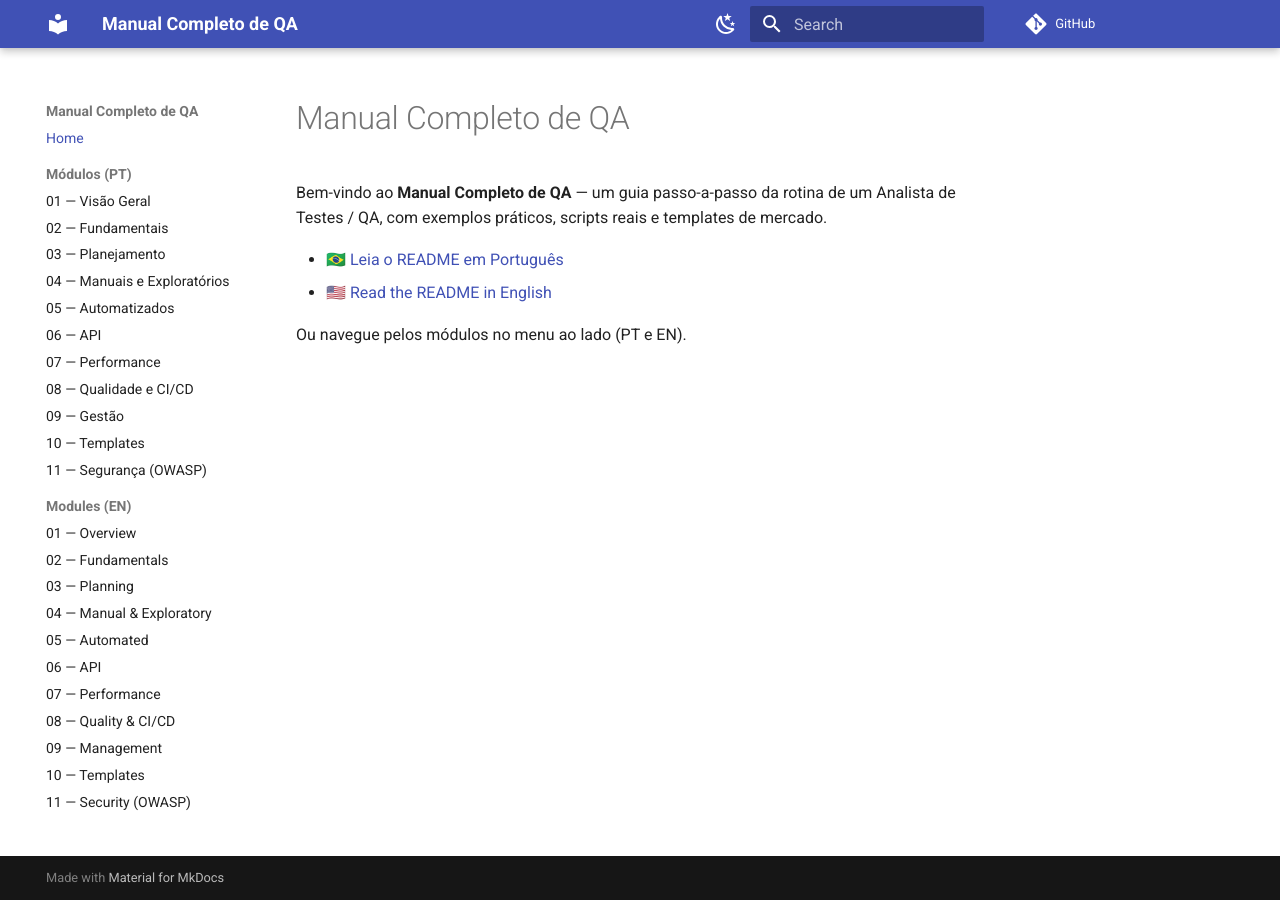
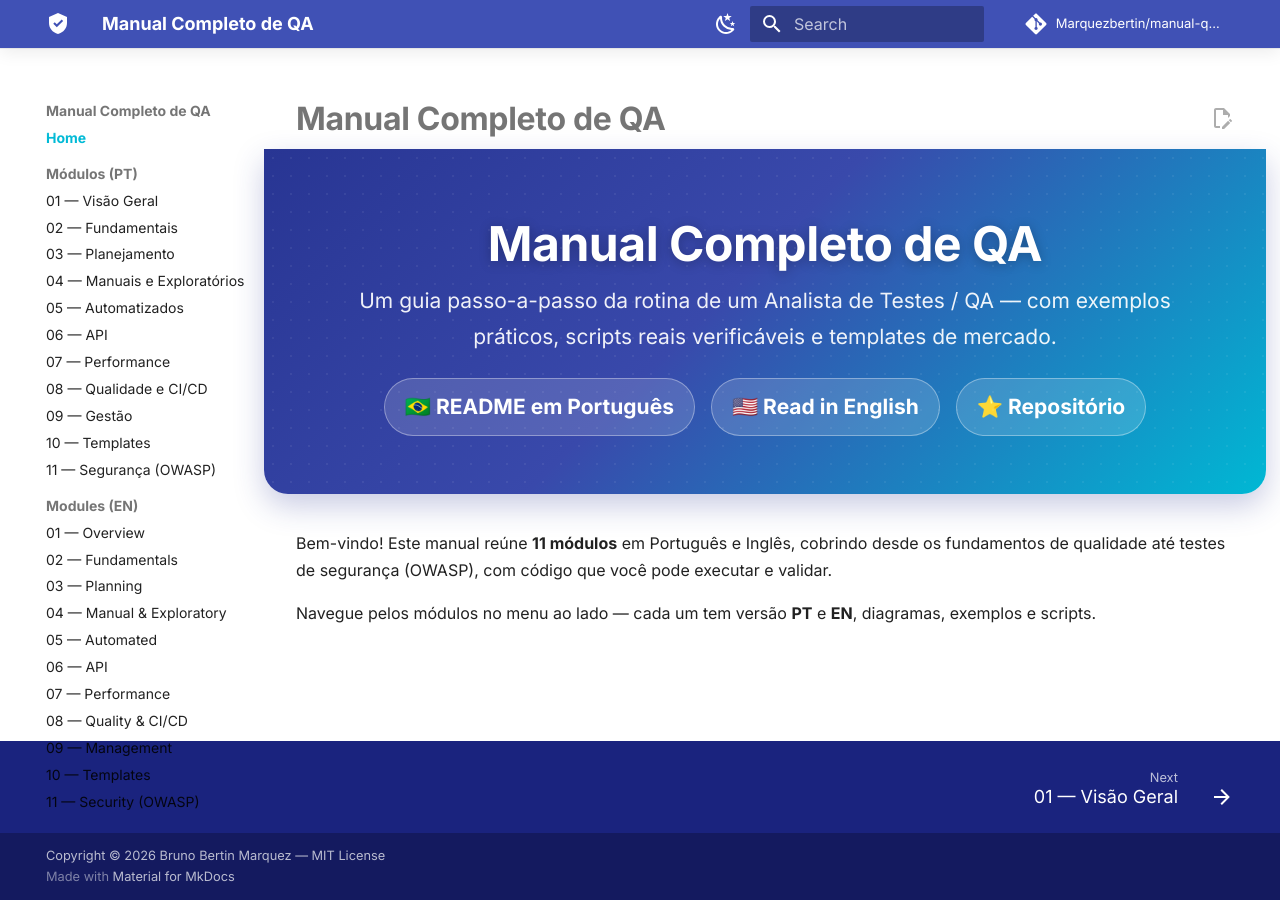
Before and after one commit to Marquezbertin/manual-qa-completo, an MkDocs documentation site: the page built from docs/index.md, in a window 1280 px wide. Built offline with MkDocs 1.6.1 and Material for MkDocs 9.7.7, drawn with Linux system fonts in a browser that asks for light colours; comment, search, counter and statistics services are not loaded.

Commit message:
style(docs): modern professional theme
- mkdocs.yml: richer Material theme (Inter/Fira Code, cyan accent, logo/favicon,
  edit links, features: top nav, toc.follow, search.suggest, code.annotate)
- docs/assets/extra.css: hero banner, card admonitions, styled tables/code/quotes
- docs/assets/logo.svg + favicon.svg
- docs/index.md: hero section

```diff
--- /dev/null
+++ b/docs/assets/stylesheets/extra.css
@@ -0,0 +1,166 @@
+/* ===========================================================
+   Manual Completo de QA — custom theme polish
+   =========================================================== */
+
+/* ---- Typography & reading comfort ---- */
+.md-typeset {
+  font-size: 0.8rem;
+  line-height: 1.7;
+}
+.md-typeset h1,
+.md-typeset h2 {
+  font-weight: 800;
+  letter-spacing: -0.01em;
+}
+.md-typeset h2 {
+  border-bottom: 1px solid rgba(0, 0, 0, 0.08);
+  padding-bottom: 0.3em;
+  margin-bottom: 0.8em;
+}
+[data-md-color-scheme="slate"] .md-typeset h2 {
+  border-bottom-color: rgba(255, 255, 255, 0.12);
+}
+.md-typeset a {
+  text-decoration: none;
+  border-bottom: 1px solid transparent;
+  transition: border-color 0.2s;
+}
+.md-typeset a:hover {
+  border-bottom-color: var(--md-accent-fg-color);
+}
+
+/* ---- Top app bar ---- */
+.md-header {
+  box-shadow: 0 1px 0 rgba(0, 0, 0, 0.06), 0 4px 18px rgba(0, 0, 0, 0.08);
+}
+.md-header__title {
+  font-weight: 700;
+}
+
+/* ---- Hero banner (home only) ---- */
+.hero {
+  position: relative;
+  margin: -1.6rem -1.6rem 1.8rem;
+  padding: 3.2rem 1.6rem 2.6rem;
+  text-align: center;
+  color: #fff;
+  background: linear-gradient(135deg, #283593 0%, #3949ab 45%, #00b8d4 100%);
+  border-radius: 0 0 1.2rem 1.2rem;
+  box-shadow: 0 12px 30px rgba(40, 53, 147, 0.25);
+}
+.hero::after {
+  content: "";
+  position: absolute;
+  inset: 0;
+  background-image: radial-gradient(rgba(255, 255, 255, 0.18) 1px, transparent 1px);
+  background-size: 18px 18px;
+  opacity: 0.35;
+  pointer-events: none;
+}
+.hero h1 {
+  color: #fff;
+  font-size: 2.4rem;
+  font-weight: 800;
+  margin: 0 0 0.4rem;
+  text-shadow: 0 2px 12px rgba(0, 0, 0, 0.25);
+}
+.hero p {
+  color: rgba(255, 255, 255, 0.92);
+  font-size: 1.05rem;
+  max-width: 42rem;
+  margin: 0.3rem auto;
+}
+.hero .hero-links {
+  margin-top: 1.2rem;
+  display: flex;
+  gap: 0.8rem;
+  justify-content: center;
+  flex-wrap: wrap;
+}
+.hero .hero-links a {
+  display: inline-flex;
+  align-items: center;
+  gap: 0.4rem;
+  padding: 0.5rem 1rem;
+  border-radius: 999px;
+  background: rgba(255, 255, 255, 0.15);
+  color: #fff;
+  border: 1px solid rgba(255, 255, 255, 0.35);
+  font-weight: 600;
+  transition: background 0.2s, transform 0.2s;
+}
+.hero .hero-links a:hover {
+  background: rgba(255, 255, 255, 0.28);
+  transform: translateY(-1px);
+  border-bottom-color: transparent;
+}
+
+/* ---- Admonitions (modern cards) ---- */
+.md-typeset .admonition {
+  border-radius: 0.6rem;
+  border-left-width: 4px;
+  box-shadow: 0 2px 8px rgba(0, 0, 0, 0.06);
+}
+.md-typeset .admonition > .admonition-title {
+  font-weight: 600;
+}
+.md-typeset .admonition .admonition-title::before {
+  font-size: 1rem;
+}
+
+/* ---- Tables ---- */
+.md-typeset table:not([class]) {
+  border-radius: 0.5rem;
+  overflow: hidden;
+  box-shadow: 0 2px 10px rgba(0, 0, 0, 0.06);
+  border: 1px solid rgba(0, 0, 0, 0.06);
+}
+.md-typeset table:not([class]) th {
+  background: var(--md-primary-fg-color);
+  color: #fff;
+  font-weight: 700;
+}
+[data-md-color-scheme="slate"] .md-typeset table:not([class]) {
+  border-color: rgba(255, 255, 255, 0.12);
+}
+.md-typeset table:not([class]) tr:hover td {
+  background: rgba(0, 184, 212, 0.08);
+}
+
+/* ---- Code blocks ---- */
+.md-typeset pre {
+  border-radius: 0.6rem;
+  box-shadow: 0 4px 14px rgba(0, 0, 0, 0.12);
+}
+.md-typeset code {
+  border-radius: 0.3rem;
+}
+
+/* ---- Blockquotes ---- */
+.md-typeset blockquote {
+  border-left: 4px solid var(--md-accent-fg-color);
+  background: rgba(0, 184, 212, 0.06);
+  border-radius: 0 0.5rem 0.5rem 0;
+  padding: 0.4rem 1rem;
+  color: var(--md-default-fg-color);
+}
+
+/* ---- Footer ---- */
+.md-footer {
+  background: #1a237e;
+}
+.md-footer-meta {
+  background: rgba(0, 0, 0, 0.25);
+}
+
+/* ---- Tabs ---- */
+.md-typeset .tabbed-set > input:checked + label {
+  color: var(--md-accent-fg-color);
+  border-color: var(--md-accent-fg-color);
+}
+
+/* ---- Smooth nav active item ---- */
+.md-nav__item--active > .md-nav__link {
+  color: var(--md-accent-fg-color);
+  font-weight: 600;
+}
--- a/docs/index.md
+++ b/docs/index.md
@@ -1,8 +1,15 @@
 # Manual Completo de QA
 
-Bem-vindo ao **Manual Completo de QA** — um guia passo-a-passo da rotina de um Analista de Testes / QA, com exemplos práticos, scripts reais e templates de mercado.
+<div class="hero">
+  <h1>Manual Completo de QA</h1>
+  <p>Um guia passo-a-passo da rotina de um Analista de Testes / QA — com exemplos práticos, scripts reais verificáveis e templates de mercado.</p>
+  <p class="hero-links">
+    <a href="https://github.com/Marquezbertin/manual-qa-completo/blob/master/README.PT-BR.md">🇧🇷 README em Português</a>
+    <a href="https://github.com/Marquezbertin/manual-qa-completo/blob/master/README.EN.md">🇺🇸 Read in English</a>
+    <a href="https://github.com/Marquezbertin/manual-qa-completo">⭐ Repositório</a>
+  </p>
+</div>
 
-- 🇧🇷 [Leia o README em Português](https://github.com/Marquezbertin/manual-qa-completo/blob/master/README.PT-BR.md)
-- 🇺🇸 [Read the README in English](https://github.com/Marquezbertin/manual-qa-completo/blob/master/README.EN.md)
+Bem-vindo! Este manual reúne **11 módulos** em Português e Inglês, cobrindo desde os fundamentos de qualidade até testes de segurança (OWASP), com código que você pode executar e validar.
 
-Ou navegue pelos módulos no menu ao lado (PT e EN).
+Navegue pelos módulos no menu ao lado — cada um tem versão **PT** e **EN**, diagramas, exemplos e scripts.
--- a/mkdocs.yml
+++ b/mkdocs.yml
@@ -1,25 +1,50 @@
 site_name: Manual Completo de QA
 site_url: https://marquezbertin.github.io/manual-qa-completo/
 site_description: Guia passo-a-passo de QA com scripts reais (PT/EN)
+site_author: Bruno Bertin Marquez
+copyright: Copyright &copy; 2026 Bruno Bertin Marquez &mdash; MIT License
+repo_url: https://github.com/Marquezbertin/manual-qa-completo
+repo_name: Marquezbertin/manual-qa-completo
+edit_uri: edit/master/docs/
+
 theme:
   name: material
+  logo: assets/logo.svg
+  favicon: assets/favicon.svg
   palette:
     - scheme: default
       primary: indigo
+      accent: cyan
       toggle:
         icon: material/weather-night
         name: Mudar para dark
     - scheme: slate
       primary: indigo
+      accent: cyan
       toggle:
         icon: material/weather-sunny
         name: Mudar para light
+  font:
+    text: Inter
+    code: Fira Code
   features:
     - navigation.sections
+    - navigation.top
+    - navigation.tracking
+    - navigation.path
+    - navigation.footer
+    - toc.follow
+    - toc.integrate
+    - search.suggest
+    - search.highlight
     - content.code.copy
-repo_url: https://github.com/Marquezbertin/manual-qa-completo
+    - content.code.annotate
+    - content.action.edit
+
 docs_dir: docs
 site_dir: site
+extra_css:
+  - assets/stylesheets/extra.css
 nav:
   - Home: index.md
   - "Módulos (PT)":
@@ -48,7 +73,17 @@ nav:
     - "11 — Security (OWASP)": 11/EN/index.md
 markdown_extensions:
   - admonition
+  - pymdownx.details
+  - pymdownx.mark
   - pymdownx.superfences
-  - pymdownx.tabbed
+  - pymdownx.tabbed:
+      alternate_style: true
+  - pymdownx.highlight:
+      anchor_linenums: true
+      line_spans: __span
+  - pymdownx.emoji:
+      emoji_index: !!python/name:material.extensions.emoji.twemoji
+      emoji_generator: !!python/name:material.extensions.emoji.to_svg
+  - attr_list
   - toc:
       permalink: true
```
Also changed, not shown: docs/assets/favicon.svg (added), docs/assets/logo.svg (added).
